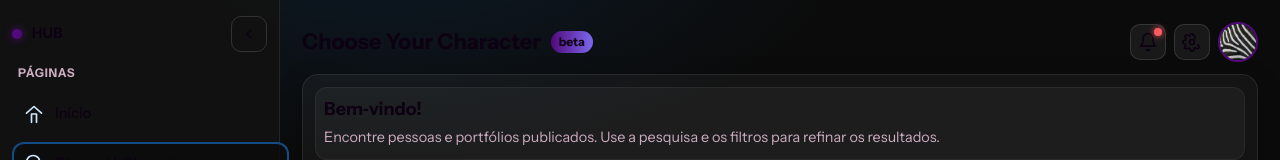
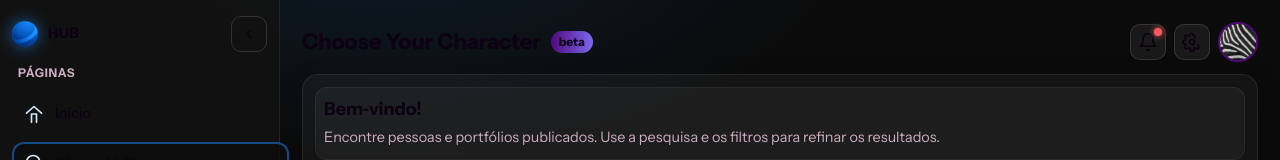
Before and after one commit to StanleyPauloIM/Hub-PortfolioSite, a React (Vite) app: page /chooseurcharacter in a window 1280 px wide. Shown: the top 160 px of the page. Built offline with nearby package versions, Linux system fonts and the light colour scheme.

Commit message:
feat(ChooseUrCharacter): sidebar brand now uses HUB globe + label (only globe when collapsed); responsive layout adjusts content width on collapse; improve collapse button focus ring

```diff
--- a/src/pages/ChooseUrCharacter/ChooseUrCharacter.jsx
+++ b/src/pages/ChooseUrCharacter/ChooseUrCharacter.jsx
@@ -3,6 +3,7 @@ import React, { useState } from 'react';
 import { NavLink } from 'react-router-dom';
 import styles from './ChooseUrCharacter.module.css';
 import accountIcon from '../../assets/images/account_ex.jpg';
+import HubGlobe from '../../assets/HubGlobe.png';
 
 // Ícones inline (SVG) – leves e consistentes com o tema
 const Icon = {
@@ -99,12 +100,12 @@ export default function ChooseUrCharacter() {
   );
 
   return (
-    <div className={styles.layoutWrapper}>
+    <div className={[styles.layoutWrapper, collapsed ? styles.layoutCollapsed : ''].join(' ')}>
       {/* Sidebar */}
       <aside className={[styles.sidebar, collapsed ? styles.collapsed : '', mobileOpen ? styles.mobileOpen : ''].join(' ')}>
         <div className={styles.sidebarHeader}>
           <div className={styles.brandRow}>
-            <div className={styles.brandDot} />
+            <img className={styles.brandLogo} src={HubGlobe} alt="HUB logo" />
             {!collapsed && <div className={styles.brandText}>HUB</div>}
           </div>
           <button className={styles.collapseBtn} onClick={() => setCollapsed(v => !v)} aria-label="Alternar barra">
--- a/src/pages/ChooseUrCharacter/ChooseUrCharacter.module.css
+++ b/src/pages/ChooseUrCharacter/ChooseUrCharacter.module.css
@@ -2,11 +2,13 @@
 .layoutWrapper {
   min-height: 100vh;
   display: grid;
-  grid-template-columns: 280px 1fr;
+  grid-template-columns: 280px 1fr; /* default expanded */
   background: radial-gradient(1200px 600px at 30% -10%, rgba(30,144,255,0.12), transparent 40%),
               radial-gradient(1200px 600px at 100% 120%, rgba(138,43,226,0.10), transparent 40%),
               #0b0b0b;
 }
+/* When sidebar is collapsed, reduce grid first column */
+.layoutCollapsed { grid-template-columns: 96px 1fr; }
 
 /* Sidebar */
 .sidebar {
@@ -18,7 +20,7 @@
 }
 .sidebarHeader { display: flex; align-items: center; justify-content: space-between; gap: 8px; margin-bottom: 10px; }
 .brandRow { display: inline-flex; align-items: center; gap: 10px; font-weight: 800; color: var(--text); }
-.brandDot { width: 10px; height: 10px; background: var(--primary); border-radius: 50%; box-shadow: 0 0 8px var(--primary); }
+.brandLogo { width: 26px; height: 26px; object-fit: contain; filter: drop-shadow(0 0 8px rgba(30,144,255,0.6)); }
 .brandText { letter-spacing: 0.5px; }
 
 .collapseBtn {
@@ -31,6 +33,9 @@
   cursor: pointer;
 }
 .collapseBtn:hover { background: rgba(255,255,255,0.06); }
+/* Fix focus ring visibility for the collapse button only */
+.collapseBtn:focus,
+.collapseBtn:focus-visible { outline: none; box-shadow: 0 0 0 2px rgba(30,144,255,0.6); }
 
 .mobileClose { display: none; background: transparent; border: none; color: var(--text); font-size: 24px; cursor: pointer; }
 
@@ -57,6 +62,8 @@
 .collapsed { width: 84px; }
 .collapsed .brandText, .collapsed .itemLabel, .collapsed .sectionTitle { display: none; }
 .collapsed .section { margin-top: 16px; }
+/* Keep logo visible when collapsed */
+.collapsed .brandLogo { width: 28px; height: 28px; }
 
 /* Conteúdo */
 .content { padding: 22px; }
```
